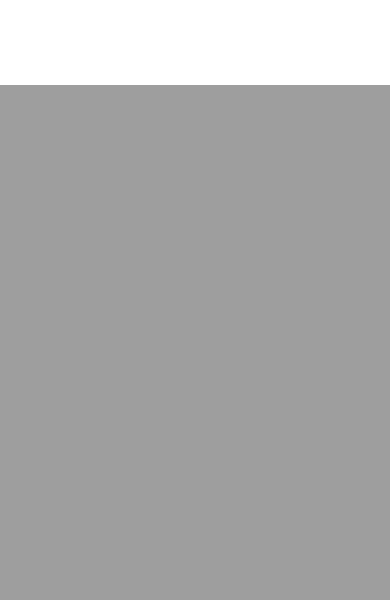
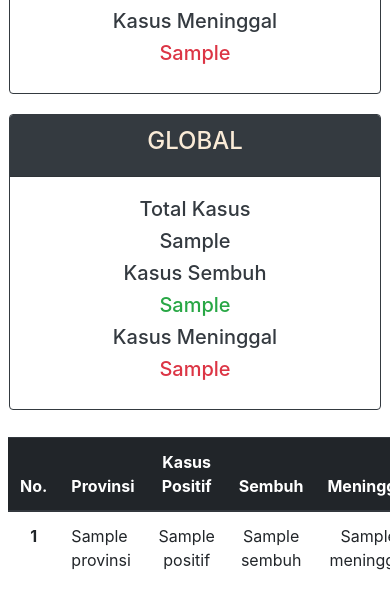
Before and after one commit to gresiandra/djangomaps, a Django app: template templates/index.html in a window 390 px wide. Shown: the part 759-1359 px from the top of the page. Before the commit the page ends 844 px from the top, so only its background shows below. Run offline with Django 3.2, Linux system fonts and the light colour scheme; the template is opened without the code that fills it: most values are stand-ins (such as "Sample title", 1, 10 or a date in 2020); some libraries are stand-ins or nearby versions.

Commit message:
Summary Case National & Global WORKS!!!!

```diff
--- a/mapsproject/urls.py
+++ b/mapsproject/urls.py
@@ -20,5 +20,5 @@ from . import views
 
 urlpatterns = [
     path('admin/', admin.site.urls),
-    path('', views.index, name='index')
+    path('', views.index, name='index'),
 ]
--- a/static/css/styles.css
+++ b/static/css/styles.css
@@ -29,3 +29,9 @@ table {
     max-width: 100%;
     text-align: center;
 }
+
+.card {
+    text-align: center;
+    margin: 5px;
+    color:#212529;
+}
--- a/templates/index.html
+++ b/templates/index.html
@@ -48,9 +48,9 @@
             L.tileLayer('https://api.mapbox.com/styles/v1/{id}/tiles/{z}/{x}/{y}?access_token=pk.eyJ1IjoibWFwYm94IiwiYSI6ImNpejY4NXVycTA2emYycXBndHRqcmZ3N3gifQ.rJcFIG214AriISLbB6B5aw', {
                 maxZoom: 5,
                 minZoom: 5,
-                attribution: 'Map data &copy; <a href="https://www.openstreetmap.org/">OpenStreetMap</a> contributors, ' +
-                    '<a href="https://creativecommons.org/licenses/by-sa/2.0/">CC-BY-SA</a>, ' +
-                    'Imagery © <a href="https://www.mapbox.com/">Mapbox</a>',
+                // attribution: 'Map data &copy; <a href="https://www.openstreetmap.org/">OpenStreetMap</a> contributors, ' +
+                //     '<a href="https://creativecommons.org/licenses/by-sa/2.0/">CC-BY-SA</a>, ' +
+                //     'Imagery © <a href="https://www.mapbox.com/">Mapbox</a>',
                 id: 'mapbox/light-v9',
                 tileSize: 512,
                 zoomOffset: -1
@@ -111,6 +111,17 @@
 
             info.addTo(mymap);
 
+            function getColor(d) {
+              return d > 1000 ? '#800026' :
+                    d > 500  ? '#BD0026' :
+                    d > 200  ? '#E31A1C' :
+                    d > 100  ? '#FC4E2A' :
+                    d > 50   ? '#FD8D3C' :
+                    d > 20   ? '#FEB24C' :
+                    d > 10   ? '#FED976' :
+                                '#FFEDA0';
+}
+
             function style(feature) {
                 return {
                     // fillColor: getColor(feature.properties.density),
@@ -160,12 +171,71 @@
         </script>
     </div>
 
-    <div class="container">
+    <div class="card-deck m-1">
+      <div class="card border-dark">
+        <div class="card-header bg-dark"><h4 style="color: antiquewhite; text-align: center;">INDONESIA</h4></div>
+        <div class="card-body">
+          <div class="row">
+            <div class="col-sm">
+              <h5 class="text-dark">Total Kasus</h5>
+            </div>
+            <div class="col-sm">
+              <h5 class="text-dark">{{positif_indonesia}}</h5>
+            </div>
+          </div>
+          <div class="row">
+            <div class="col-sm">
+              <h5 class="text-dark">Kasus Sembuh</h5>
+            </div>
+            <div class="col-sm">
+              <h5 class="text-success">{{sembuh_indonesia}}</h5>
+            </div>
+          </div>
+          <div class="row">
+            <div class="col-sm">
+              <h5 class="text-dark">Kasus Meninggal</h5>
+            </div>
+            <div class="col-sm">
+              <h5 class="text-danger">{{meninggal_indonesia}}</h5>
+            </div>
+          </div>
+        </div>
 
+      </div>
+      <div class="card border-dark">
+        <div class="card-header bg-dark"><h4 style="color: antiquewhite; text-align: center;">GLOBAL</h4></div>
+        <div class="card-body">
+          <div class="row">
+            <div class="col-sm">
+              <h5 class="text-dark">Total Kasus</h5>
+            </div>
+            <div class="col-sm">
+              <h5 class="text-dark">{{positif_dunia}}</h5>
+            </div>
+          </div>
+          <div class="row">
+            <div class="col-sm">
+              <h5 class="text-dark">Kasus Sembuh</h5>
+            </div>
+            <div class="col-sm">
+              <h5 class="text-success">{{sembuh_dunia}}</h5>
+            </div>
+          </div>
+          <div class="row">
+            <div class="col-sm">
+              <h5 class="text-dark">Kasus Meninggal</h5>
+            </div>
+            <div class="col-sm">
+              <h5 class="text-danger">{{meninggal_dunia}}</h5>
+            </div>
+          </div>
+        </div>
+        </div>
+      </div>
     </div>
 
     <div class="table-responsive">
-        <table class="table">
+        <table class="table rounded-5">
             <thead class="thead-dark">
                 <tr>
                   <th scope="col">No.</th>
```
Also changed, not shown: mapsproject/views.py (+23 -4 lines).
